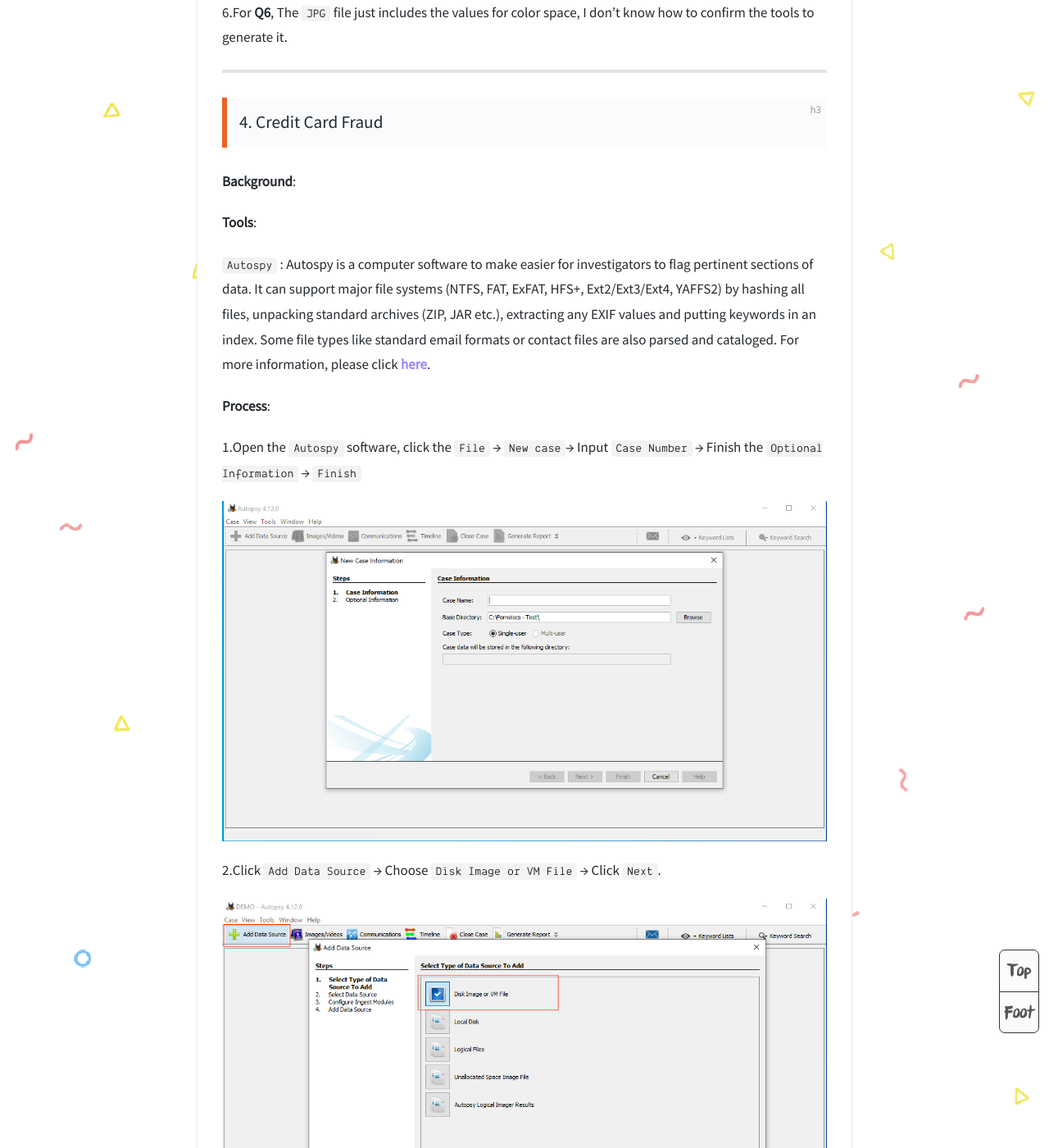
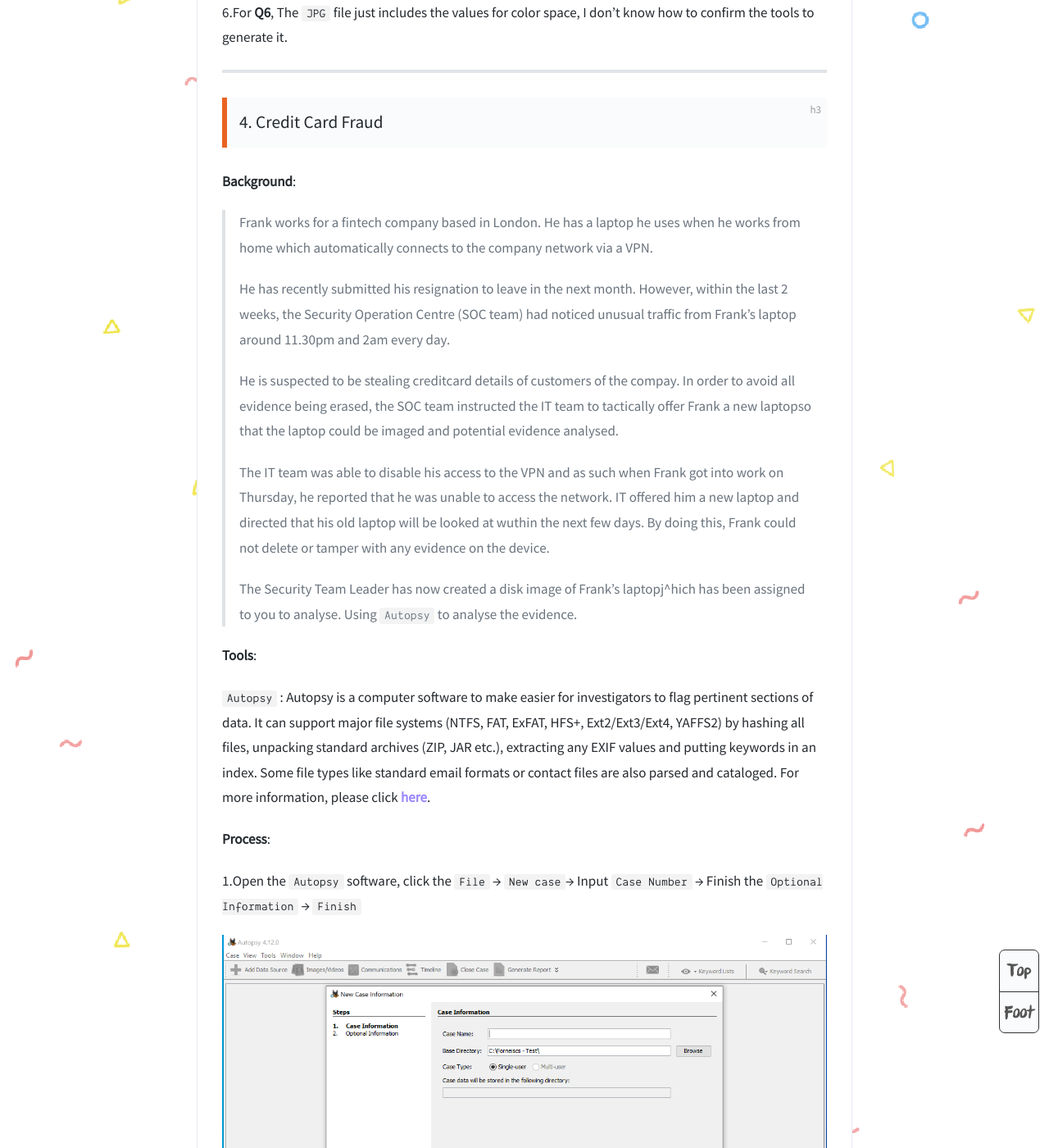
Before and after one commit to DoHerasYang/DoHerasYang.github.io, a Jekyll site: the page built from _posts/2019-12-19-Digital Forensics.md, in a window 1280 px wide and 1400 px high, scrolled down 13169 px. Shown: the whole window at 82% size. Built offline with Jekyll 4.4.1, drawn with Linux system fonts in a browser that asks for light colours; comment, search, counter and statistics services are not loaded.

Commit message:
update Digital Forensics

```diff
--- a/_posts/2019-12-19-Digital Forensics.md
+++ b/_posts/2019-12-19-Digital Forensics.md
@@ -151,15 +151,31 @@ Then save the new create Hex file by `ctrl+S` and choose the file type as `doc`.
 
 **Background**:
 
+>Frank works for a fintech company based in London. He has a laptop he uses when he
+>works from home which automatically connects to the company network via a VPN.
+>
+>He has recently submitted his resignation to leave in the next month. However, within the
+>last 2 weeks, the Security Operation Centre (SOC team) had noticed unusual traffic from
+>Frank’s laptop around 11.30pm and 2am every day.
+>
+>He is suspected to be stealing creditcard details of customers of the compay. In order to
+>avoid all evidence being erased, the SOC team instructed the IT team to tactically offer Frank a new laptopso that the laptop could be imaged and potential evidence analysed.
+>
+>The IT team was able to disable his access to the VPN and as such when Frank got into
+>work on Thursday, he reported that he was unable to access the network. IT offered him a
+>new laptop and directed that his old laptop will be looked at wuthin the next few days. By
+>doing this, Frank could not delete or tamper with any evidence on the device.
+>
+>The Security Team Leader has now created a disk image of Frank's laptopj^hich has been assigned to you to analyse. Using `Autopsy` to analyse the evidence.
 >
 
 **Tools**:
 
-`Autospy` : Autospy is a computer software to make easier for investigators to flag pertinent sections of data. It can support major file systems (NTFS, FAT, ExFAT, HFS+, Ext2/Ext3/Ext4, YAFFS2) by hashing all files, unpacking standard archives (ZIP, JAR etc.), extracting any EXIF values and putting keywords in an index. Some file types like standard email formats or contact files are also parsed and cataloged. For more information, please click [here](http://www.sleuthkit.org/autopsy/).
+`Autopsy` : Autopsy is a computer software to make easier for investigators to flag pertinent sections of data. It can support major file systems (NTFS, FAT, ExFAT, HFS+, Ext2/Ext3/Ext4, YAFFS2) by hashing all files, unpacking standard archives (ZIP, JAR etc.), extracting any EXIF values and putting keywords in an index. Some file types like standard email formats or contact files are also parsed and cataloged. For more information, please click [here](http://www.sleuthkit.org/autopsy/).
 
 **Process**:
 
-1.Open the `Autospy` software, click the `File` → `New case`→ Input `Case Number` → Finish the `Optional Information` → `Finish`
+1.Open the `Autopsy` software, click the `File` → `New case`→ Input `Case Number` → Finish the `Optional Information` → `Finish`
 
 ![01](/Pictures/Digital Forensics/Credit Card Fraud/01.png)
 
```
Also changed, not shown: 2 other files.
